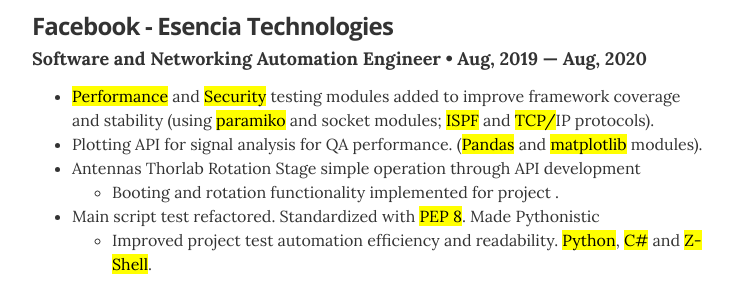
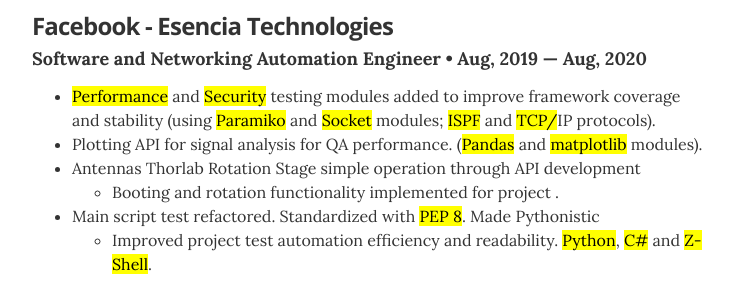
Before and after one commit to alexissoko/alexissoko.github.io, a Jekyll site: the page built from index.html, in a window 1280 px wide and 900 px high, scrolled down 940 px. Shown: the part 150-450 px from the top of the window, without its empty margins (268-1011 px from the left). Built offline with Jekyll 4.4.1, drawn with Linux system fonts in a browser that asks for light colours.

Commit message:
remodeling

```diff
--- a/_data/experience.yml
+++ b/_data/experience.yml
@@ -18,7 +18,7 @@
   position: Software and Networking Automation Engineer
   duration:  Aug, 2019 &mdash; Aug, 2020
   summary:  <ul class="resume-item-list">
-              <li><mark>Performance</mark> and <mark>Security</mark> testing modules added to improve framework coverage and stability (using <mark>paramiko</mark> and socket modules; <mark>ISPF</mark> and <mark>TCP/</mark>IP protocols).</li>
+              <li><mark>Performance</mark> and <mark>Security</mark> testing modules added to improve framework coverage and stability (using <mark>Paramiko</mark> and <mark>Socket</mark> modules; <mark>ISPF</mark> and <mark>TCP/</mark>IP protocols).</li>
               <li>Plotting API for signal analysis for QA performance. (<mark>Pandas</mark> and <mark>matplotlib</mark> modules).</li>
               <li>Antennas Thorlab Rotation Stage simple operation through API development</li>
               <ul class="resume-item-list">
```
Also changed, not shown: 1 other file.
